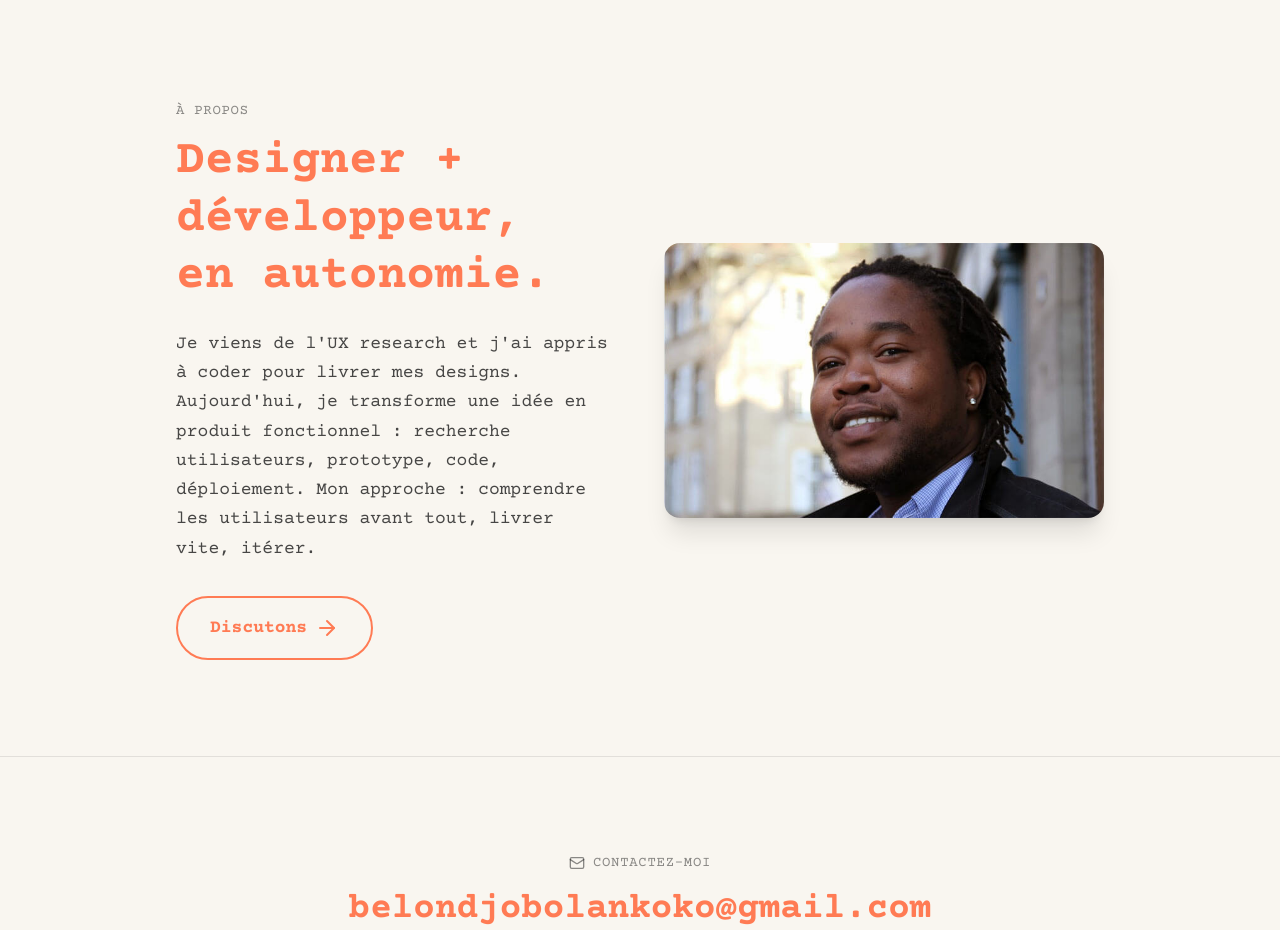
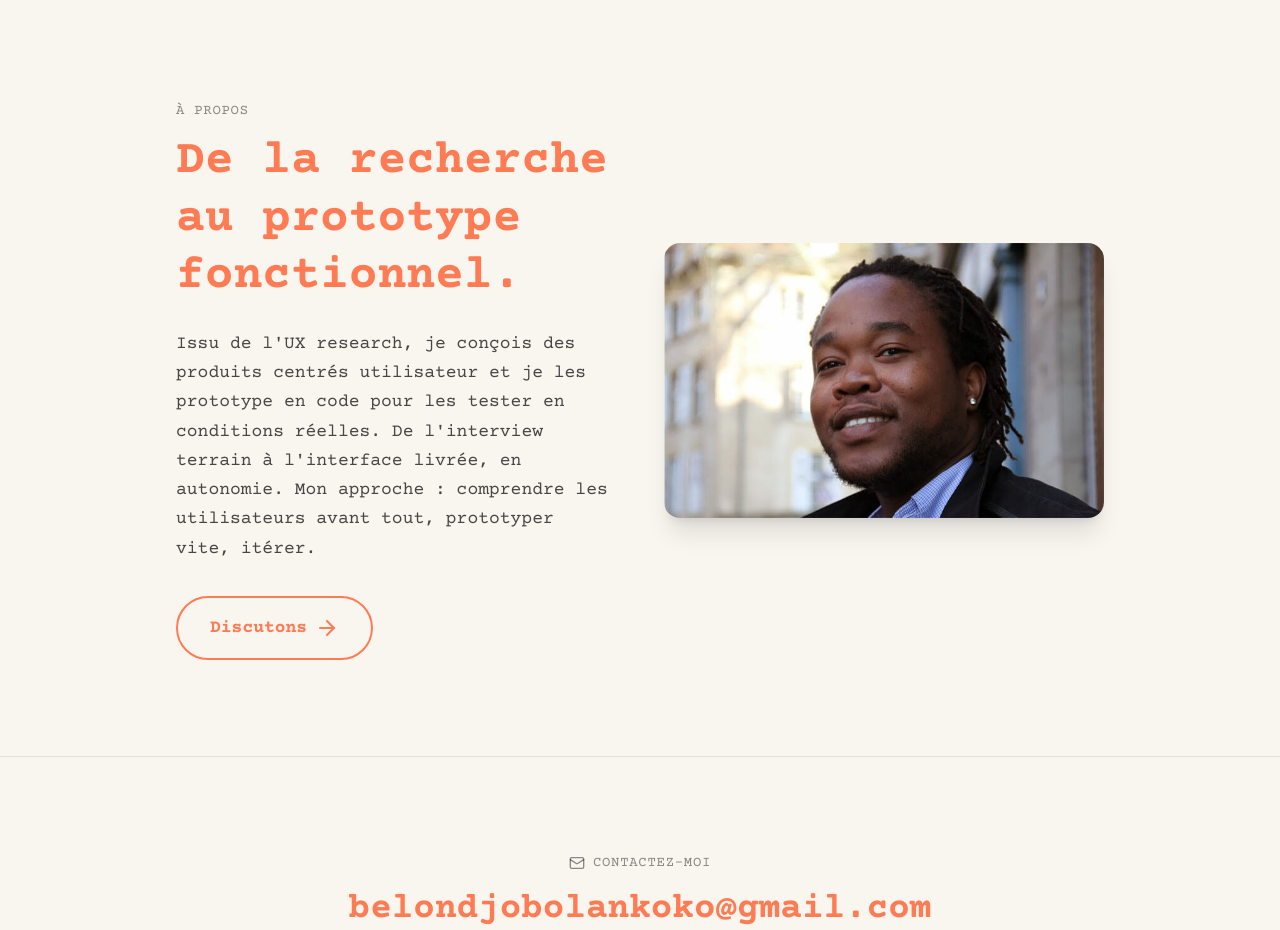
Before and after one commit to dbolas/portfolio-belondjo, a Next.js app: page / in a window 1280 px wide. Shown: the part 2540-3470 px from the top of the page. Built offline with nearby package versions, Linux system fonts and the light colour scheme.

Commit message:
feat(home): aligne la section A propos sur le positionnement UX/UI Designer

```diff
--- a/app/page.tsx
+++ b/app/page.tsx
@@ -130,9 +130,9 @@ export default function Home() {
           <div className="grid grid-cols-1 md:grid-cols-2 gap-12 items-center">
             <div className="text-center md:text-left">
               <p className="text-sm text-dark/50 uppercase tracking-wider mb-3">À propos</p>
-              <h2 className="text-h2 text-orange mb-6">Designer + développeur,<br />en autonomie.</h2>
+              <h2 className="text-h2 text-orange mb-6">De la recherche<br />au prototype fonctionnel.</h2>
               <p className="text-lg text-dark/80 leading-relaxed mb-8">
-                Je viens de l&apos;UX research et j&apos;ai appris à coder pour livrer mes designs. Aujourd&apos;hui, je transforme une idée en produit fonctionnel : recherche utilisateurs, prototype, code, déploiement. Mon approche : comprendre les utilisateurs avant tout, livrer vite, itérer.
+                Issu de l&apos;UX research, je conçois des produits centrés utilisateur et je les prototype en code pour les tester en conditions réelles. De l&apos;interview terrain à l&apos;interface livrée, en autonomie. Mon approche : comprendre les utilisateurs avant tout, prototyper vite, itérer.
               </p>
               <Link href="/contact">
                 <Button size="lg" iconAfter={<ArrowRight />}>Discutons</Button>
```
